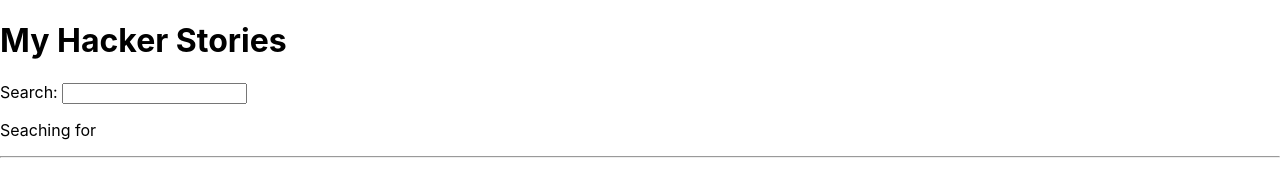
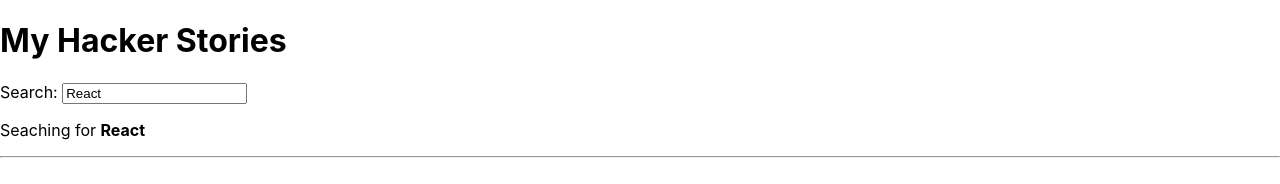
Before and after one commit to AnnaSolovykh/road-to-react-stories, a React (Create React App) app: page / in a window 1280 px wide. Shown: the top 184 px of the page. Built offline with nearby package versions, Linux system fonts and the light colour scheme.

Commit message:
local storage

```diff
--- a/src/App.js
+++ b/src/App.js
@@ -1,4 +1,4 @@
-import React from "react";
+import React, { useEffect } from "react";
 import List from "./List";
 import Search from "./Seach";
 import { useState } from "react";
@@ -35,11 +35,27 @@ function App() {
   // ];
 
 
-  const [searchTerm,  setSearchTerm] = useState('');
+
+  const [searchTerm,  setSearchTerm] =
+    useState(localStorage.getItem('search') || 'React')
+  //we are setting searchTerm to default value that comes either from
+  //local Storage,or, if it doesn't exist,fr om the default key term React
+
+  useEffect(()=> {
+    localStorage.setItem('search', searchTerm)
+  }, [searchTerm]);
+  //"search" is equal to event.target.value
+  //the first argument is function,
+  //the second argument is an array. We want the function to be called if the array changes.
+  //If the array is empty, the component renders once after the component renders for the first time.
+  //if there is state there, it renders at the initial render and every time the state changes.
+  //This is called the DEPENDANCY ARRAY
+  //And whole effect is SIDE-EFFECT
+
 
   const handleSearch = (event) => {
       console.log(event.target.value);
-      setSearchTerm(event.target.value)
+      setSearchTerm(event.target.value);
     }
 
   // const searchStories = stories.filter(function (story) {
```
